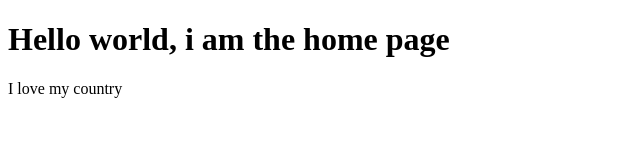
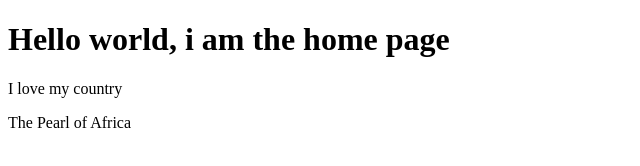
Before and after one commit to Ahumuza17/Staging-, a plain HTML site: page src/index.html in a window 1280 px wide. Shown: the whole page, without its empty margins (0-640 px from the left). Drawn offline with Linux system fonts and the light colour scheme.

Commit message:
version3

```diff
--- a/src/index.html
+++ b/src/index.html
@@ -10,5 +10,6 @@
         <h1>Hello world, i am the home page
         </h1>
         <p>I love my country</p>
+        <p>The Pearl of Africa</p>
     </body>
     </html>
```
